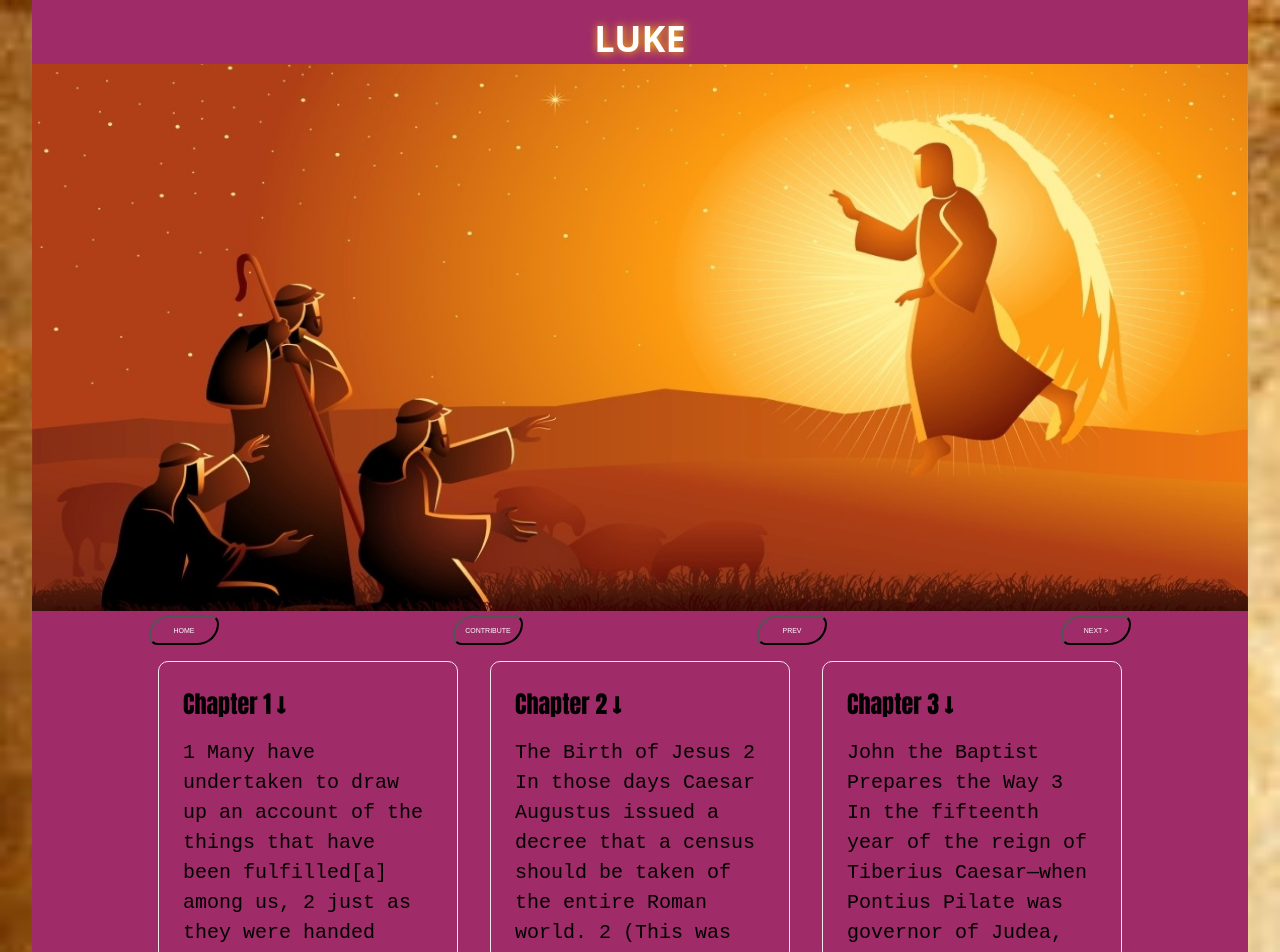
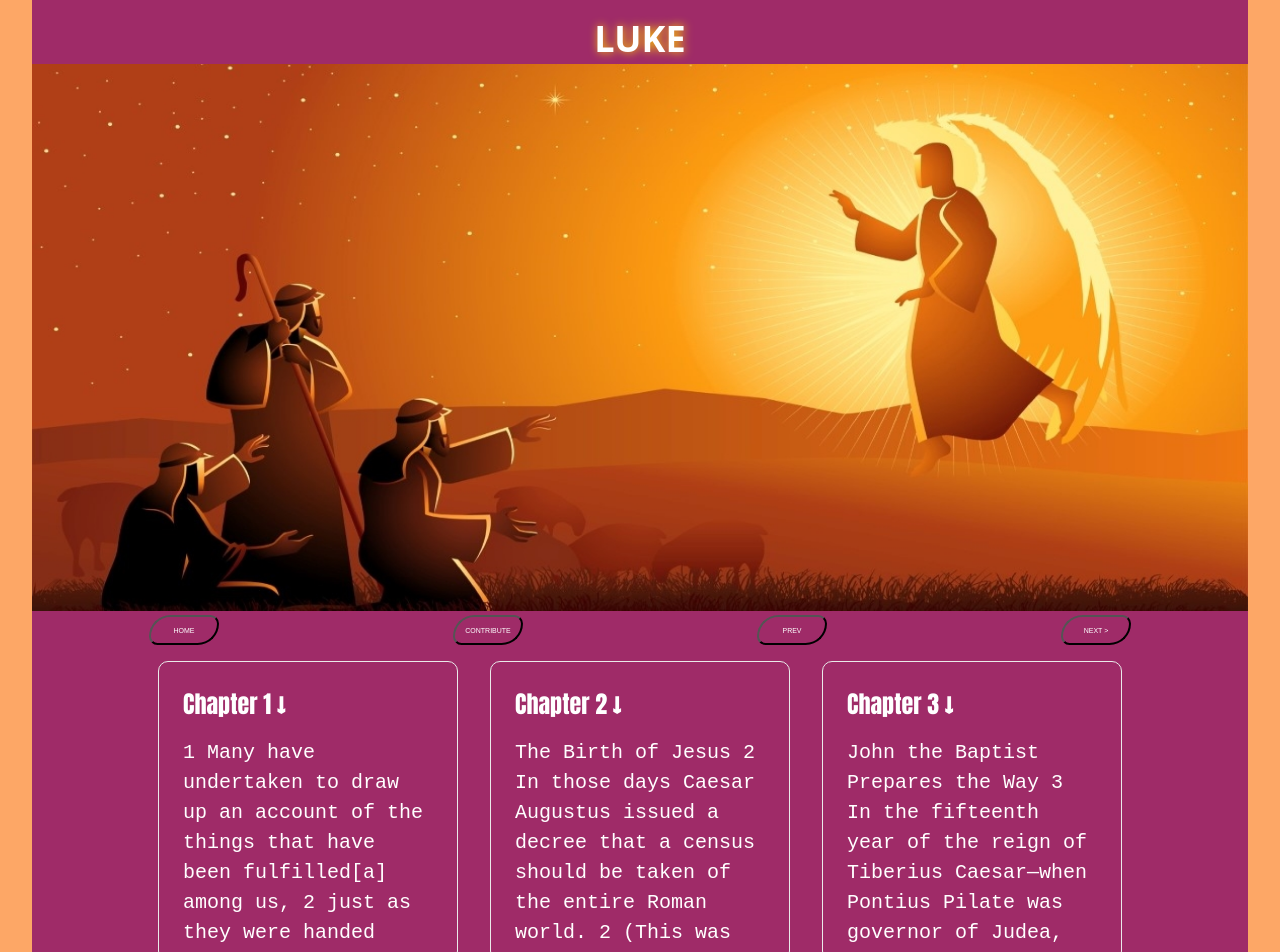
Before and after one commit to jnutt367/luke, a Next.js app: page / in a window 1280 px wide. Shown: the top 952 px of the page. Built offline with nearby package versions, Linux system fonts and the light colour scheme.

Commit message:
Update Home.module.css
Card animation slowed

```diff
--- a/styles/Home.module.css
+++ b/styles/Home.module.css
@@ -1,7 +1,6 @@
 .container {
     padding: 0 2rem;
-    background-image: url(/closeup-old-paper-texture-age-marks.jpg);
-    background-color: #9F2B68;
+    background-color: #FDA766;
     background-size: cover;
     background-repeat: no-repeat;
 }
@@ -115,7 +114,7 @@
 
 
 .button:hover {
-    color: white;
+    color: black;
     background-color:#CBC3E3;
     opacity: 0.7;
     text-shadow: 1px 1px black;
@@ -184,17 +183,16 @@
 }
 
 .card {
-    display: hidden;
+    color: white;
     margin: 1rem;
     padding: 1.5rem;
     text-align: left;
-    color: inherit;
     max-height: 300px;
     overflow: scroll;
     text-decoration: none;
     border: 1px solid #eaeaea;
     border-radius: 10px;
-    transition: color 0.15s ease, border-color 0.15s ease;
+    transition: color 1s ease, border-color 0.15s ease;
     max-width: 300px;
     font-family: monospace;
 }
@@ -205,7 +203,7 @@
     display: inline;
     color: black;
     border-color: hsl(212, 100%, 48%);
-    background-image: url(/tea-stained.jpg);
+    background-image: url(/closeup-old-paper-texture-age-marks.jpg);
     background-repeat: no-repeat;
     background-size: cover;
     cursor: all-scroll;
```
